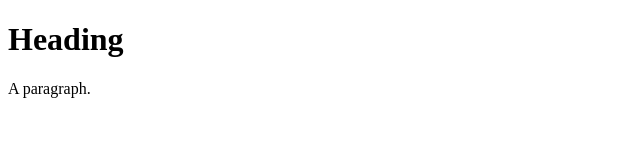
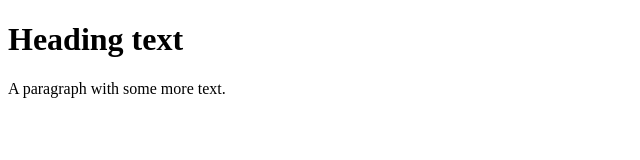
Before and after one commit to bim321/first-repo, a plain HTML site: page index.html in a window 1280 px wide. Shown: the whole page, without its empty margins (0-640 px from the left). Drawn offline with Linux system fonts and the light colour scheme.

Commit message:
Expanded the text on page.
Added more text to the page, so that students can see how to
make changes in git.

```diff
--- a/index.html
+++ b/index.html
@@ -1,10 +1,10 @@
 <!DOCTYPE html>
 <html lang="en">
 <head>
-<title>Webpage</title>
+<title>Title of my first Webpage</title>
 </head>
 <body>
-<h1>Heading</h1>
-<p>A paragraph.</p>
+<h1>Heading text</h1>
+<p>A paragraph with some more text.</p>
 </body>
 </html>
```
